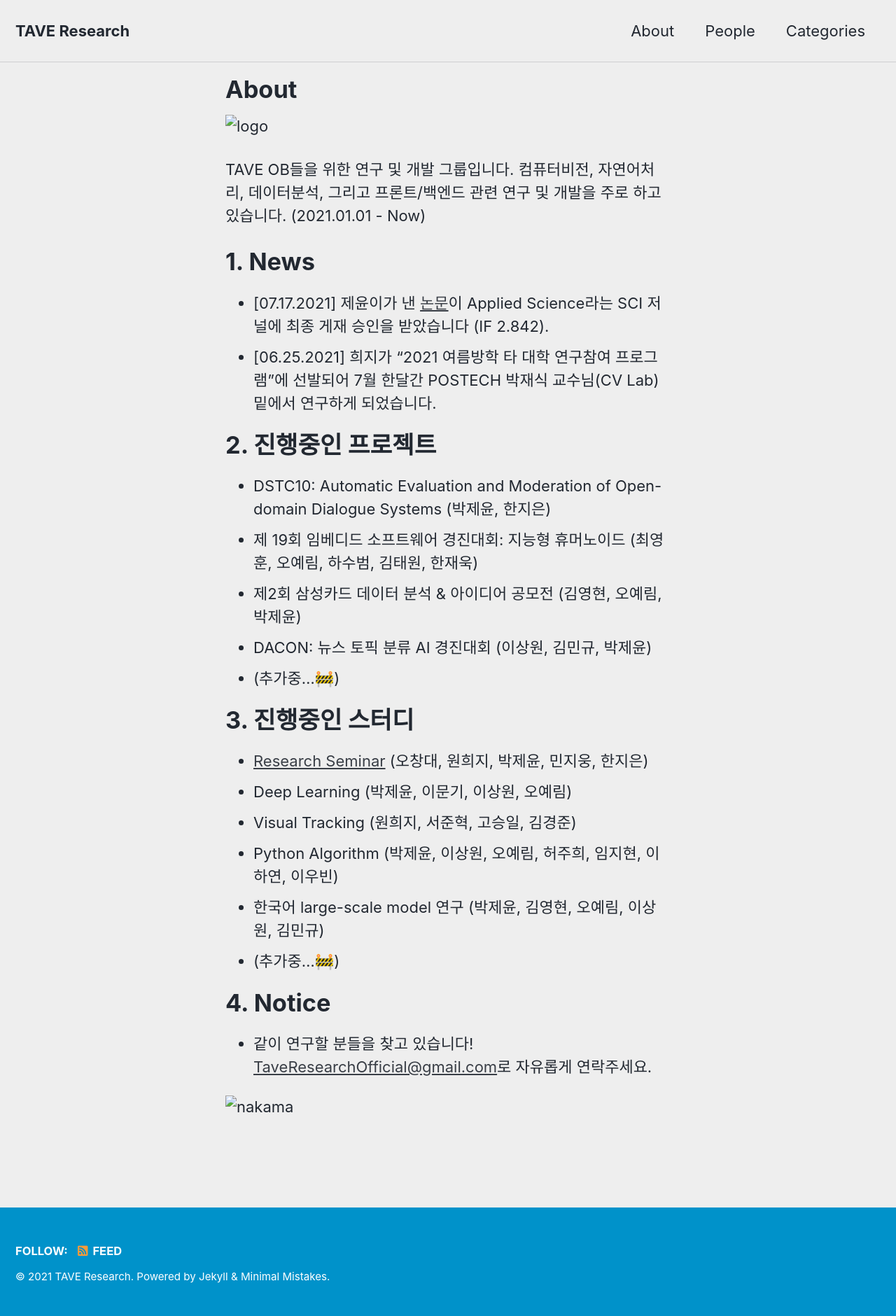
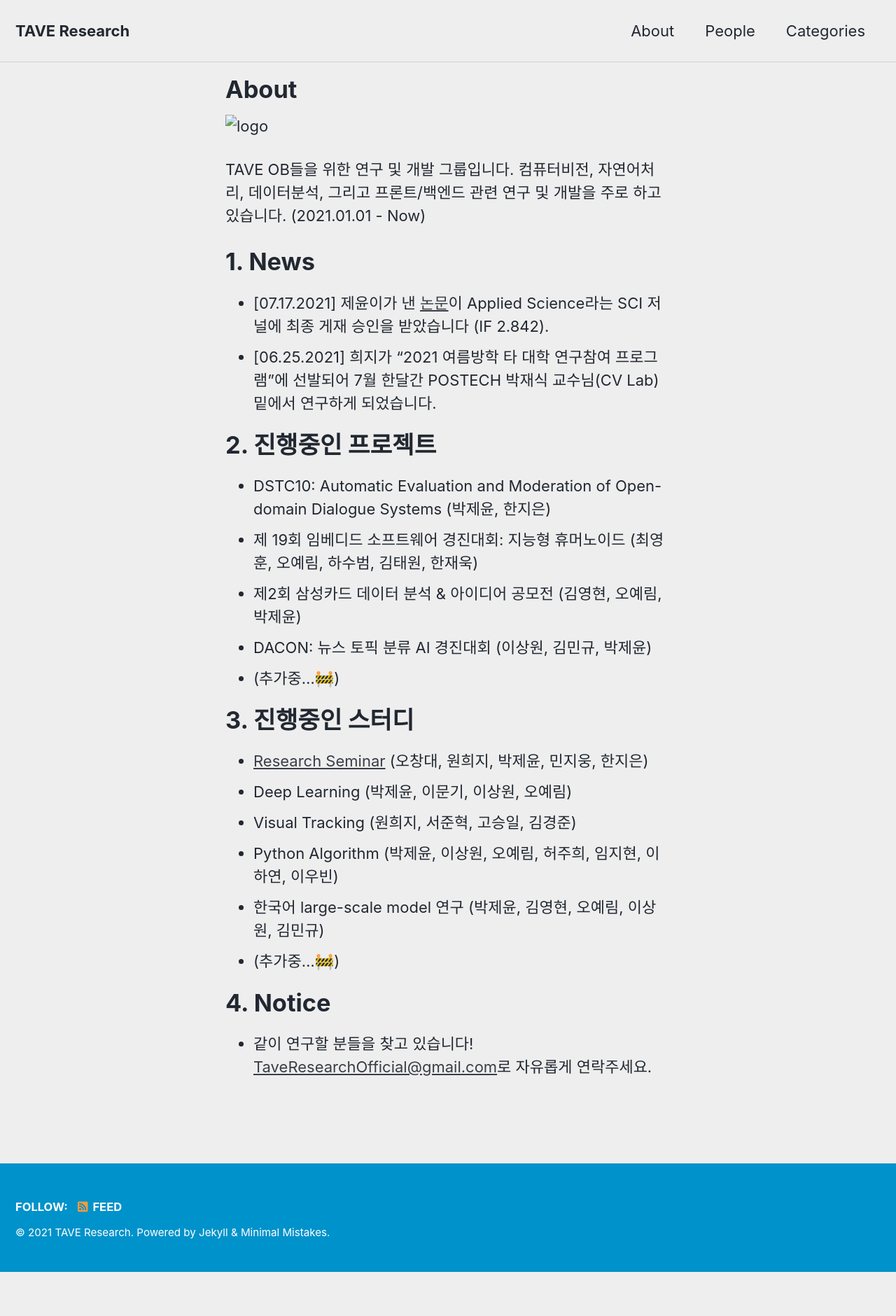
Before and after one commit to TAVEResearch/TAVEResearch.github.io, a Jekyll site: the page built from about.md, in a window 1280 px wide. Shown: the whole page at 70% size. Built offline with Jekyll 4.4.1, drawn with Linux system fonts in a browser that asks for light colours; cached includes are drawn as plain includes; after the commit the page ends 1817 px from its top, so only the background shows below that.

Commit message:
Update about.md

```diff
--- a/about.md
+++ b/about.md
@@ -34,5 +34,3 @@ TAVE OB들을 위한 연구 및 개발 그룹입니다. 컴퓨터비전, 자연
 # 4. Notice
 
 - 같이 연구할 분들을 찾고 있습니다! [TaveResearchOfficial@gmail.com](mailto:TaveResearchOfficial@gmail.com)로 자유롭게 연락주세요.
-
-![nakama](./imgs/nakama.png)
```
